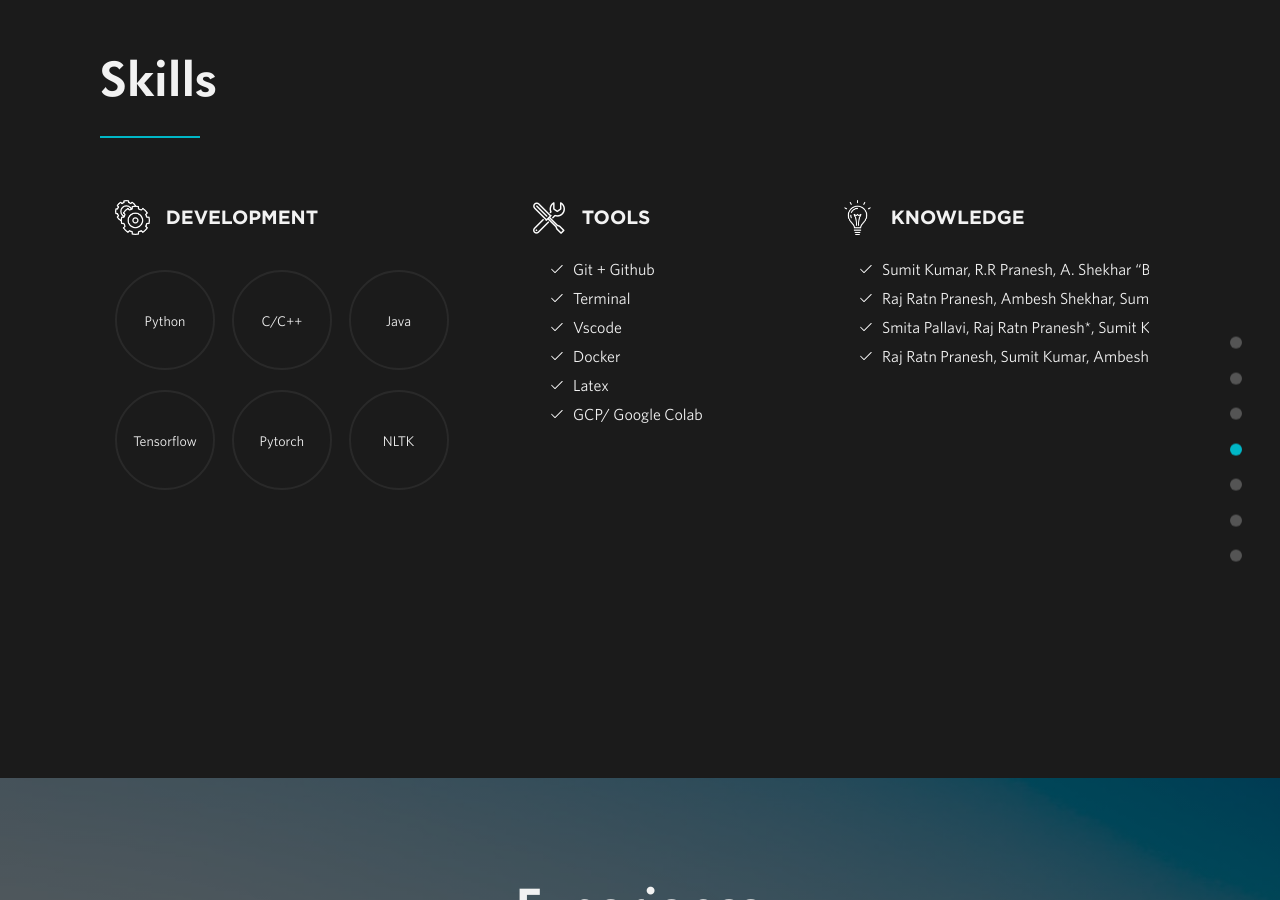
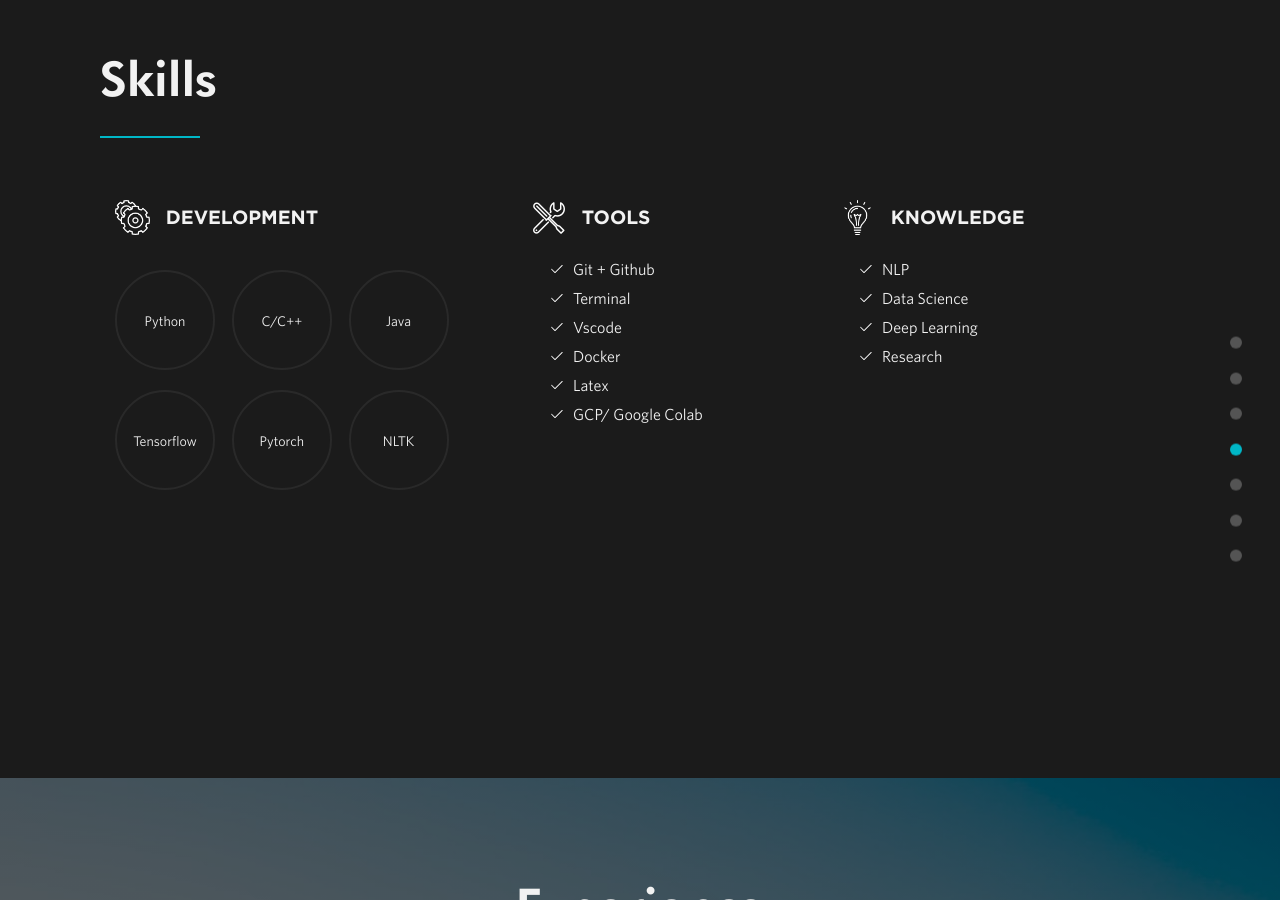
Before and after one commit to sumit6597/sumit6597.github.io, a Jekyll site: the page built from index.html, in a window 1280 px wide and 900 px high, scrolled down 2585 px. Built offline with Jekyll 4.4.1, drawn with Linux system fonts in a browser that asks for light colours; nearby versions of some CDN libraries.

Commit message:
Update skills.yml

```diff
--- a/_data/skills.yml
+++ b/_data/skills.yml
@@ -16,7 +16,7 @@ tools:
   - item: GCP/ Google Colab
 
 knowledge:
-  - item: Sumit Kumar, R.R Pranesh, A. Shekhar “Biomedical Network Link Prediction using Neural Network Graph Embedding” In Proceedings of CoDS COMAD 21
-  - item: Raj Ratn Pranesh, Ambesh Shekhar, Sumit Kumar “Automated Medical Assistance Attention Based Consultation System” In proceedings with NeurIPS 2020 MLPH Workshop
-  - item: Smita Pallavi, Raj Ratn Pranesh*, Sumit Kumar* “A Conglomerate of Multiple OCR Table Detection and Extraction”. In proceedings of ICDAR-2020 [* Equal Contribution]
-  - item: Raj Ratn Pranesh, Sumit Kumar, Ambesh Shekhar “CLPLM Character Level Pretrained Language Model for Extracting Support Phrases for Sentiment Labels” Accepted at ICON 2020
+  - item: NLP
+  - item: Data Science
+  - item: Deep Learning
+  - item: Research
```
